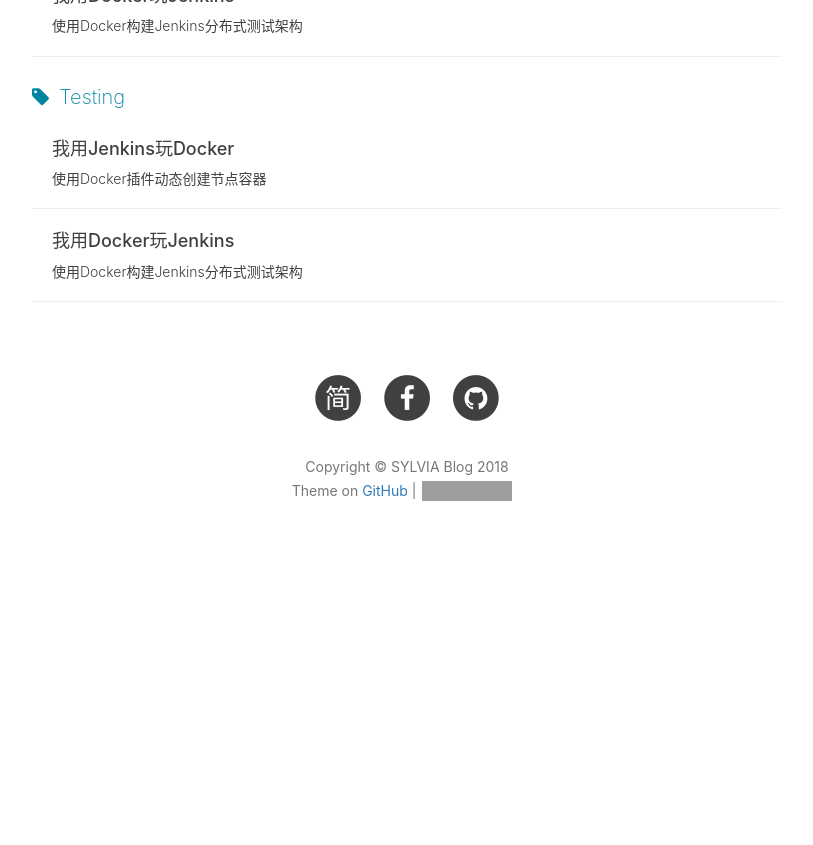
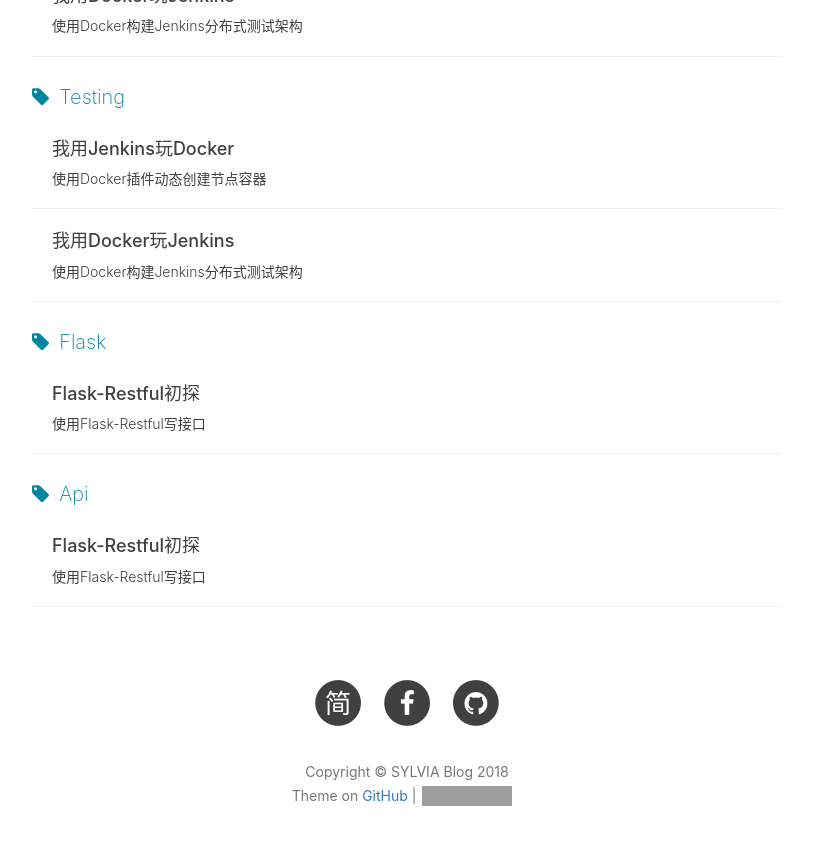
Before and after one commit to missweetcxx/missweetcxx.github.com, a Jekyll site: the page built from tags.html, in a window 1280 px wide and 900 px high, scrolled down 3110 px. Shown: the top 845 px of the window, without its empty margins (233-1046 px from the left). Built offline with Jekyll 4.4.1, drawn with Linux system fonts in a browser that asks for light colours; nearby versions of some CDN libraries; comment, search, counter and statistics services are not loaded; before the commit the page ends 3705 px from its top, so only the background shows below that; some of the changed lines change nothing that is shown; grey boxes are pictures that could not be loaded.

Commit message:
add flask-restful post

````diff
--- /dev/null
+++ b/_posts/2018-05-15-flask-restful.md
@@ -0,0 +1,282 @@
+---
+layout:     post
+title:      Flask-Restful初探
+subtitle:   使用Flask-Restful写接口
+date:       2018-05-15
+author:     Sylvia
+header-img: img/post-bg-ios9-web.jpg
+catalog: true
+tags:
+    - Flask
+    - Api
+---
+
+##### 1. 造库造表
+step 1. 这里我用了docker创建了mysql数据库:
+
+```shell
+sudo docker run --name ${name} -p ${PORT}:3306 -e MYSQL_ROOT_PASSWORD=${PW} -d mysql:latest
+```
+
+step 2. 进入mysql终端并对用户进行授权：
+
+```shell
+mysql -u root -p
+GRANT ALL PRIVILEGES ON ${TABLE_NAME}.* TO 'root'@'%';
+```
+
+step 3. 建表
+
+```shell
+此处省略建表语句若干
+```
+
+step 4. 建立ORM映射
+
+```python
+engine = create_engine('mysql+pymysql://${USERNAME}:${PW}@${HOST}:${PORT}/${DATABASE}?charset=utf8')
+Session = sessionmaker()
+Session.configure(bind=engine)
+db_session = Session(autocommit=True)
+```
+
+##### 2. 使用flask-restful写API
+首先通过`pip install flask-restful`引入flask-restful框架，然后导入这些：
+
+```python
+from flask_restful import Resource, reqparse, Api
+```
+接下来就可以用以下要素写接口啦
+
+###### 2.1 一个继承自 `Resource`的类
+
+```python
+class TaskApi(Resource):
+   def __init__(self):
+       super(Api, self).__init__()
+       self.db_session = db_session
+```
+
+###### 2.2 一个接收参数的函数
+这个函数可以用来获取接口的参数并对其进行解析，在这里，我使用了RequestParser。默认情况下，它会从flask.Request.values以及flask.Request.json解析值。
+
+**step 1**. 首先实例化`RequestParser`
+
+```python
+parser = reqparser.Requestparser()
+```
+
+**step 2**. 随后就可以指定要接受的参数了～
+
+可以指定从POST body里解析参数：
+
+```python
+parser.add_argument('name', type=int, location='form')
+```
+也可以从queryString里解析：
+
+```python
+parser.add_argument('PageSize', type=int, location='args')
+```
+或是指定从headers，cookies里解析，甚至指定多个参数位置：
+
+```python
+parser.add_argument('text', location=['headers', 'values'])
+```
+
+解析参数的函数可以这样写（这里我没有对参数位置坐限制）：
+
+```python
+def req_parse():
+    parser = reqparse.RequestParser()
+    parser.add_argument('task', type=str)
+    parser.add_argument('priority', type=int)
+    args = parser.parse_args()
+
+    return args
+```
+在调用函数时，就可以将请求参数解析并返回一个字典，获取参数如下：
+
+```python
+args = req_parse()
+task = args.get('task')
+priority = args.get('priority')
+```
+
+**step 3**. 校验参数
+仅仅解析函数是肯定不够的，所以我又加了一个参数校验的方法：
+
+```python
+def _validator(self):
+    if not (self.args.get('task') and self.args.get('priority')):
+       return Error.LACK_OF_PARAM
+    ......
+    else:
+       return Error.SUCCESS
+
+```
+
+###### 2.3 一个HTTP方法
+当完成了参数解析和校验后，就可以在创建的类下定义HTTP方法了，在flask-restful中，HTTP方法就对应着API类下的响应方法：
+
+GET方法像酱紫：
+
+```python
+def get(self):
+    try:
+      ......
+      return res
+    except Exception:
+      return error_res
+    finally:
+      self.db_session.close()
+```
+
+POST方法像酱紫：
+
+```python
+def post(self):
+    try:
+      ......
+      return res
+    except Exception:
+      return error_res
+    finally:
+      self.db_session.close()
+```
+
+DELETE, PUT方法同理哦～
+
+###### 2.4 一个数据格式化的类
+在上述的方法中，其实可以通过`return dict()`来返回结果，但是这样其实很不优雅，而且如果返回的结构层次比较复杂，这样写就很不妥当。所以在这里特意用了flask-restful中的`marshal`和`fields`来格式化我们想要返回的数据。
+
+举个栗子，如果希望返回的结构是酱紫的：
+
+```json
+{
+  'success': true,
+  'desc': '成功',
+  'value': {
+     'task': 'drink milk',
+     'priority': 1,
+     'owners': [{
+                 'name': 'tom',
+                 'age' : 10,
+                },
+                {
+                 'name': 'amy',
+                 'age' :  9,
+                }
+                ]
+           }
+}
+```
+
+那么，我们首先要用fields从小到大来定义返回结构：
+
+```python
+from flask_restful import fields, marshal
+
+class Fields:
+   # 1. owners中的结构
+   owners = {
+     'name': fields.String(attribute='name'),
+     # attribute指定参数传入的名称，默认为fields dict对应的key，此处为'name'
+     'age': fields.Integer(attribute='age')
+   }
+
+   # 2. value中的结构
+   value = {
+      'task': fields.String(attribute='task'),
+      'priority': fields.String(attribute='priority'),
+      'owners': fields.List(fields.Nested(owners)) # Nested用来映射到上述定义的owners fields
+   }
+
+   # 3. 整体返回结构
+   resource = {
+      'success': fields.Boolean(attribute='success'),
+      'desc': fields.String(attribute='desc'),
+      'value':fields.Nested(value)
+   }
+
+```
+
+那么如何根据fields中的结构格式化呢，这里我定义了一个方法：
+
+```python
+class Wrapper:
+   @staticmethod
+   def _res_stuct(error, desc, value):
+       return dict(success=error, desc=desc, value=value)
+
+   @staticmethod
+   def wrapper(error, desc, task=None, priority=None, owners=[]):
+       wrapped_owners = []
+       # 格式化owner
+       for owner in owners:
+          wrapped_owners.append(marshal(owner, Fields.owners))
+       # 格式化value
+       value = dict(task=task, priority= priority, owners= wrapped_owners)
+       wrapped_value = marshal(value, Fields.value)
+       # 格式化整体结构
+       data = Wrapper._data(error, desc, value)
+       return marshal(data, Fields.resource)
+```
+
+然后上面的get方法就可以酱紫写：
+
+```python
+def get(self):
+    try:
+      ......
+      return Wrapper.wrapper(True, 'success', task, priority, owners)
+    except Exception as ex:
+      return Wrapper.wrapper(False, ex)
+    finally:
+      self.db_session.close()
+```
+
+###### 2.5 一个注册指令
+当我们解析了参数、定义了HTTP方法、格式化了返回，可接口还是没有实现，因为最重要的注册指令还没有完成，就是把API类注册到相应的路径上：
+
+```python
+from flask import Flask
+from flask_restful import Api
+
+app = Flask(__name__)
+
+# 首先实例化Api
+api = Api(app)
+# 将接口类注册相应路径
+api.add_resource(TaskApi, '/api/getTask')
+```
+
+###### 2.6 运行
+
+```python
+from ** import app
+
+if __name__ == '__main__':
+   app.run()
+```
+这时候调用http://localhost:5000/api/getTask?task=..就可以返回相应的结果哦～
+
+
+##### 3. 扩展
+###### 3.1 Blueprint
+当有多个项目共用一个host时，要为某个项目中的API设置统一路径前缀，就可以用到Blueprint。
+具体实现如下(其实应该写在不同文件下但不好展示只能放到一起了 T-T)：
+
+```python
+from flask import Blueprint, Flask
+from flask_restful import Api
+
+project_task = Blueprint('task', __name__, url_prefix='/task')
+api_task = Api(project_task)
+
+app = Flask(__name__)
+app.register_blueprint(api_task)
+
+api_task.add_resource(TaskApi, '/api/getTask')
+```
+这时候接口就在 `http://localhost:5000/task/api/getTask` 下面啦～
--- a/about.html
+++ b/about.html
@@ -34,7 +34,7 @@ header-img: "img/post-bg-rwd.jpg"
     <blockquote><p>Yet another iOS Developer. <br>
     Yet another Life-long Student.</p></blockquote>
 
-    <p>Hi, I am <strong>Baiying Qiu</strong>，you can call me <strong>BY</strong>. I am an iOS software engineer and currently working in Xiamen</p>
+    <p>Hi, I am <strong>Sylvia</strong>，you can call me <strong>BY</strong>. I am an iOS software engineer and currently working in Xiamen</p>
 
     <p>This is my personal blog, through making Github Pages and Jekyll.My GitHub  👉 <a href="http://github.com/qiubaiying">Github·BY</a>.</p>
 
````
